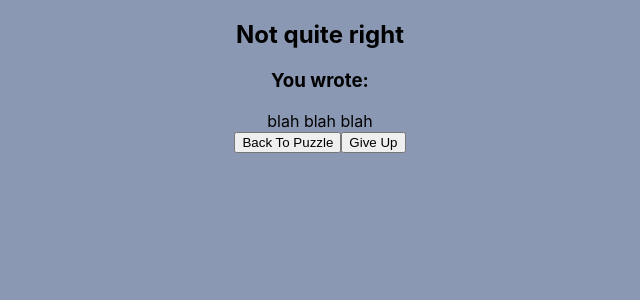
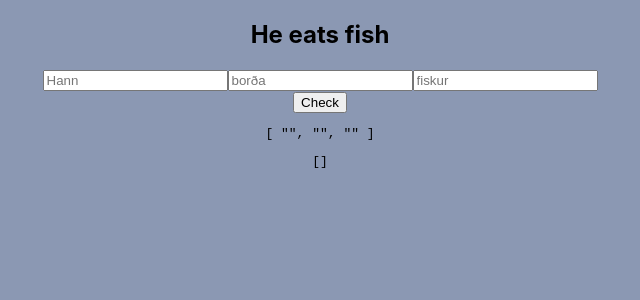
Before and after one commit to Tingvars/icereact, a React (Create React App) app: page / in a window 1280 px wide. Shown: the top 300 px of the page, without its empty margins (320-960 px from the left). Built offline with nearby package versions, Linux system fonts and the light colour scheme.

Commit message:
lesson 09.02

```diff
--- a/src/App.js
+++ b/src/App.js
@@ -2,12 +2,13 @@
 import './App.css';
 import React from 'react';
 import DisplaySection from './DisplaySection';
+import GameSentence from './GameSentence';
 
 function App() {
 
     return (
     < >
-        < DisplaySection />
+        < GameSentence />
     < />
     )
 }
--- a/src/DisplaySection.js
+++ b/src/DisplaySection.js
@@ -4,7 +4,7 @@ import GameSentence from './GameSentence';
 import PuzzleSolvedCorrectly from './PuzzleSolvedCorrectly';
 import PuzzleWrong from './PuzzleWrong';
 
-let displayId = 2;
+let displayId = 1;
 let displayBit;
 
 export default function DisplaySection() {
--- a/src/GameSentence.js
+++ b/src/GameSentence.js
@@ -2,13 +2,14 @@ import React, { useState } from 'react';
 import './App.css';
 import {getQuestion} from './GameWordListIs';
 import PuzzleSolvedCorrectly from './PuzzleSolvedCorrectly';
+import PuzzleWrong from './PuzzleWrong';
 
 function print(obj) {
     return JSON.stringify(obj, null, 2)
 }
 
 function AnswerInput(props) {
-    const [userInput, setUserInput] = useState("");
+    const [userInput, setUserInput] = useState(props.userAnswer);
 
     function handleInput(ev) {
         const input = ev.target.value;
@@ -24,7 +25,7 @@ export default function GameSentence({correctsolveToDisplaySection}) {
     const question = getQuestion();
 
     const [hasAnswered, setHasAnswered] = useState(false);
-    const [userAnswers, setUserAnswers] = useState([]);
+    const [userAnswers, setUserAnswers] = useState(question.fields.map(() => ""));
     const [answerBools, setAnswerBools] = useState([]);
 
     function updateAnswer(index, input) {
@@ -42,12 +43,29 @@ export default function GameSentence({correctsolveToDisplaySection}) {
         //we're probably also passing on the turnCounter.
     }
 
+    function tryAgain() {
+        setHasAnswered(false);
+    }
+
     let allCorrect = answerBools.length && answerBools.every(answer => answer);
+
+    if (hasAnswered) {
+        if (allCorrect) {
+            return <div>
+                < PuzzleSolvedCorrectly question={question} userAnswers={userAnswers} />
+            </div>
+        } else {
+            return <div>
+                < PuzzleWrong question={question} userAnswers={userAnswers} tryAgain={tryAgain} />
+            </div>
+    }
+        }
+
 
     return <div>
         <div className="isSentence">
             <h2>{question.english}</h2>
-            {question.headwords.map((word, index) => <AnswerInput headword={word} updateAnswer={answer => updateAnswer(index, answer)} />)}
+            {question.headwords.map((word, index) => <AnswerInput userAnswer={userAnswers[index]} headword={word} updateAnswer={answer => updateAnswer(index, answer)} />)}
             <div>
                 <button onClick={handleCheck}>Check</button>
             </div>
--- a/src/PuzzleSolvedCorrectly.js
+++ b/src/PuzzleSolvedCorrectly.js
@@ -12,7 +12,7 @@ function nextPuzzle() {
     //"displayId" in DisplaySection gets changed somehow.
 }
 
-export default function PuzzleSolvedCorrectly() {
+export default function PuzzleSolvedCorrectly(props) {
     //in the following, I am trying to pass data on.
     const [passingData, setData] = useState("");
 
@@ -21,7 +21,7 @@ export default function PuzzleSolvedCorrectly() {
     }
 
     //then here I am doing the display bit of this screen.
-    const question = getQuestion();
+    const question = props.question;
 
     return (
         <div className = "isSentence" >
--- a/src/PuzzleWrong.js
+++ b/src/PuzzleWrong.js
@@ -10,8 +10,8 @@ function MakeBox() {
     return <> {ThisWord} </>
 }
 
-export default function PuzzleWrong() {
-    const question = getQuestion();
+export default function PuzzleWrong(props) {
+    const question = props.question;
 
     return (
         <div className = "isSentence" >
@@ -19,7 +19,7 @@ export default function PuzzleWrong() {
             <h3>You wrote:</h3>
             {question.headwords.map(() => <MakeBox />)}
             <div>
-                < button > Back To Puzzle < /button>
+                < button onClick={() => props.tryAgain()}> Back To Puzzle < /button>
                 < button > Give Up < /button>
             </div>
         < /div >
```
